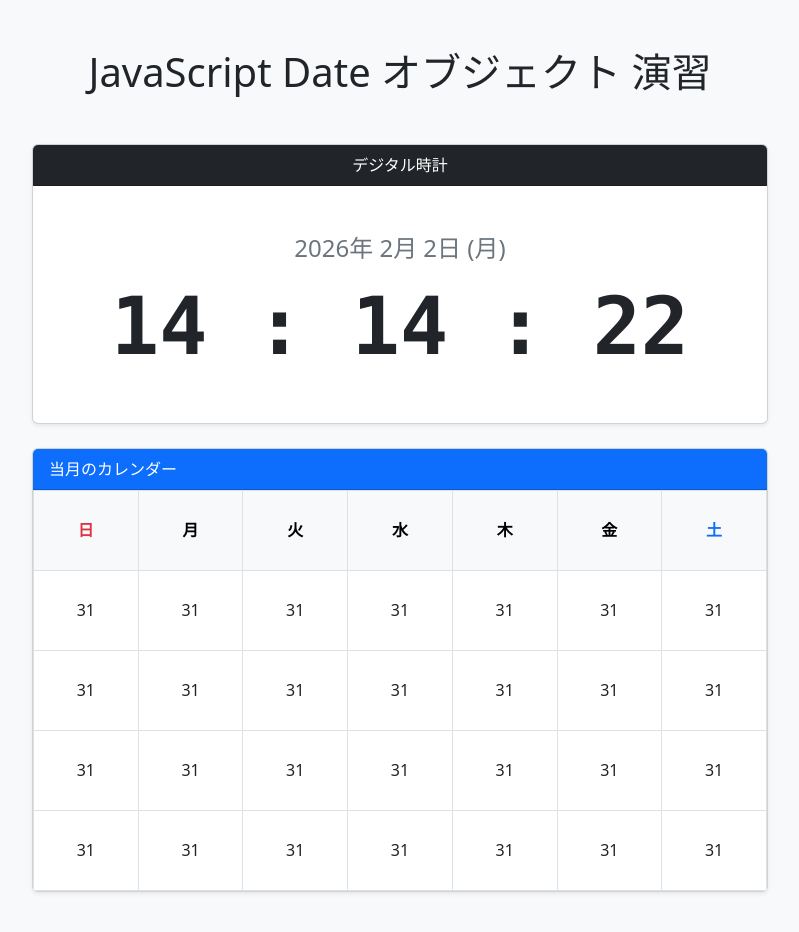
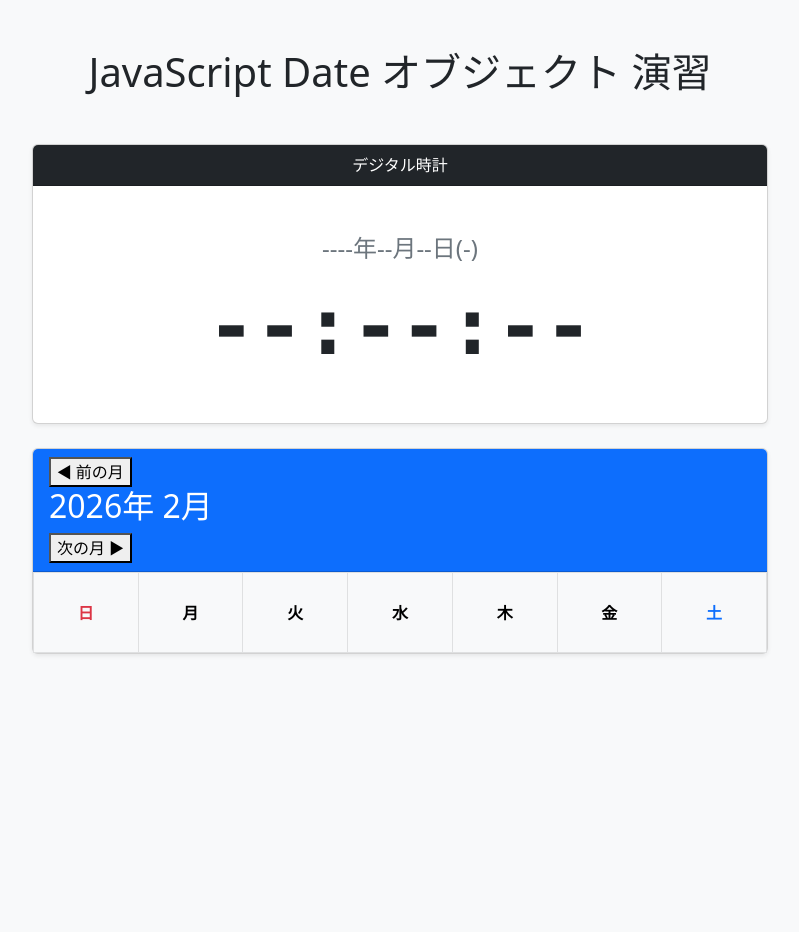
Before and after one commit to rnum-1995/js_class-work, a plain HTML site: page js_app-practice/calendar/index.html in a window 1280 px wide. Shown: the whole page, without its empty margins (240-1039 px from the left). After the commit the page ends 800 px from the top, so only its background shows below. Drawn offline with nearby package versions, Linux system fonts and the light colour scheme.

Commit message:
ボタンタグ追加

```diff
--- a/js_app-practice/calendar/index.html
+++ b/js_app-practice/calendar/index.html
@@ -39,7 +39,9 @@
         <div class="col-md-8">
           <div class="card shadow-sm">
             <div class="card-header bg-primary text-white">
-            当月のカレンダー
+              <button id="prev-month">◀ 前の月</button>
+              <h2 id="calendar-title">2026年 2月</h2>
+              <button id="next-month">次の月 ▶</button>
             </div>
             <div class="card-body p-0">
               <table class="table table-bordered mb-0 text-center calendar-table">
@@ -56,17 +58,6 @@
                 </thead>
                 <tbody id="calendar-body">
                   <!-- ここにJavaScriptでカレンダーの日付を生成 -->
-                <!--
-                <tr>
-                  <td>1</td>
-                  <td>2</td>
-                  <td>3</td>
-                  <td>4</td>
-                  <td>5</td>
-                  <td>6</td>
-                  <td>7</td>
-                </tr>
-                <tr></tr> -->
                 </tbody>
               </table>
             </div>
@@ -76,8 +67,9 @@
 
     </div>
 
-  <script src="script.js"></script>
-  <script src="./sample.js"></script>
+    <!-- <script src="script.js"></script> -->
+    <!-- <script src="./sample.js"></script> -->
+    <script src="./sample2(AI).js"></script>
   </body>
 
 </html>
```
Lines whose indentation alone changed are shown as unchanged.
